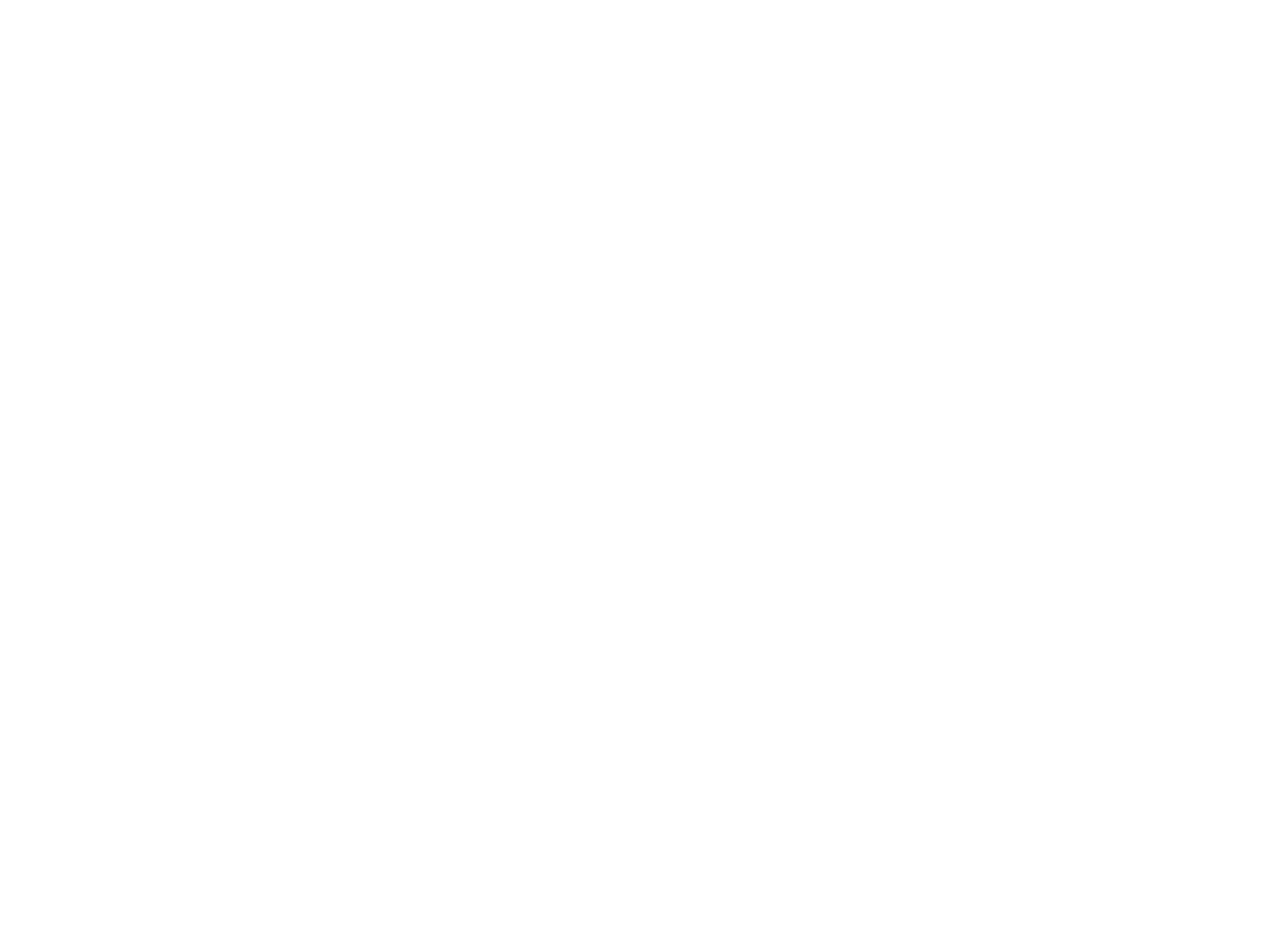
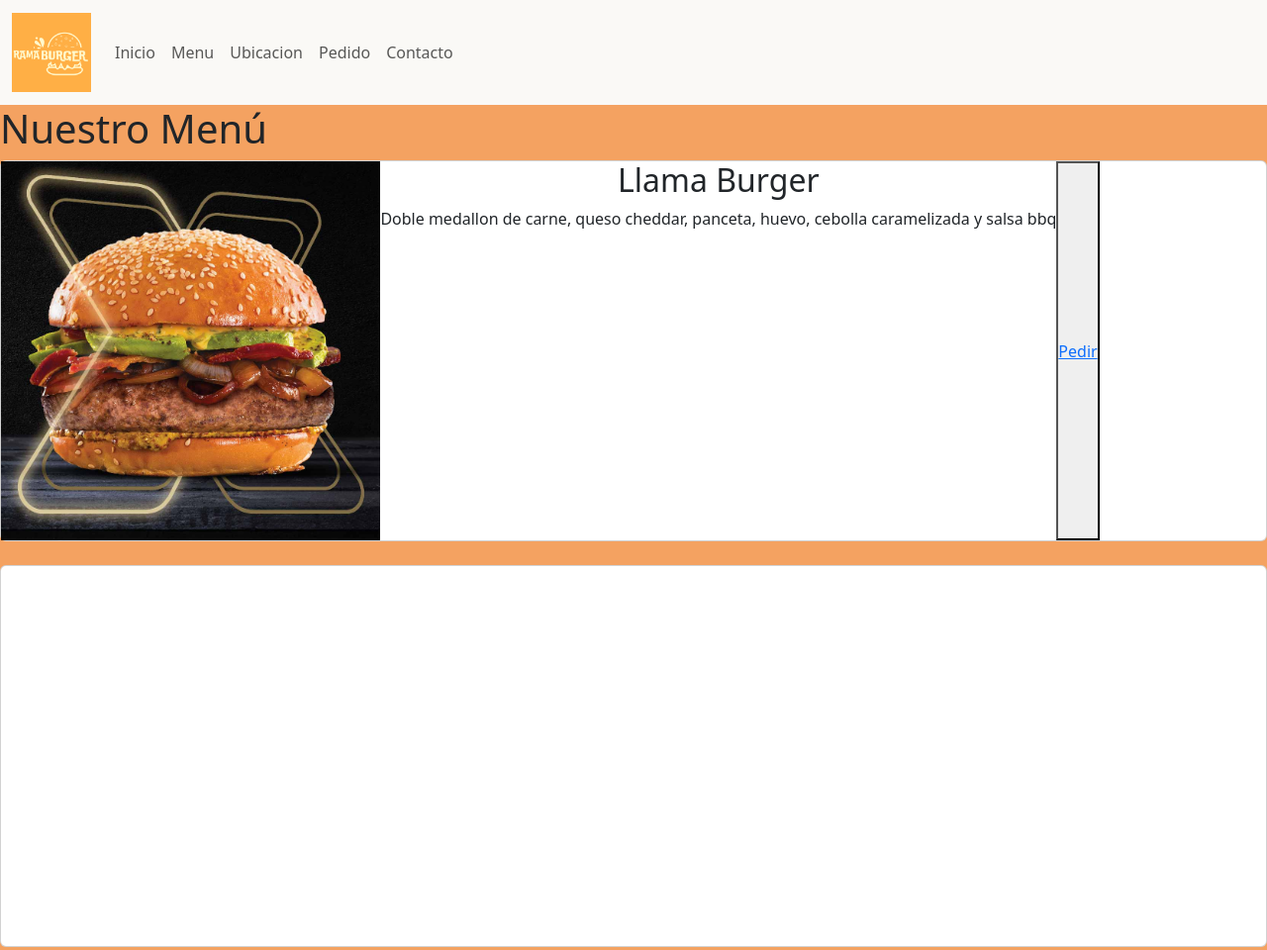
Before and after one commit to Ramiro-cmd/proyecto-final, a website: page pages/menu.html in a window 1280 px wide. Shown: the top 960 px of the page at 99% size. Before the commit the page ends 800 px from the top, so only its background shows below. Drawn offline with nearby package versions, Linux system fonts and the light colour scheme.

Commit message:
realice la estructura de la pagina menu

```diff
--- a/pages/menu.html
+++ b/pages/menu.html
@@ -3,9 +3,90 @@
 <head>
     <meta charset="UTF-8">
     <meta name="viewport" content="width=device-width, initial-scale=1.0">
-    <title>Document</title>
+    <title>Menu</title>
+
+    <!-- link css -->
+     <link rel="stylesheet" href="../css/main.css">
+    <!-- link bootstrap -->
+    <link href="https://cdn.jsdelivr.net/npm/bootstrap@5.3.3/dist/css/bootstrap.min.css" rel="stylesheet" integrity="sha384-QWTKZyjpPEjISv5WaRU9OFeRpok6YctnYmDr5pNlyT2bRjXh0JMhjY6hW+ALEwIH" crossorigin="anonymous">
 </head>
-<body>
+<body class="body-bg">
 
+    <!-- HEADER -->
+    <nav class="navbar navbar-expand-lg bg-header">
+        <div class="container-fluid">
+            <a class="navbar-brand" href="#">
+                <img src="../img/ramaburger_logo.png" alt="Logo hamburgueseria RamaBurger" class="logo-rm">
+            </a>
+            <button class="navbar-toggler" type="button" data-bs-toggle="collapse" data-bs-target="#navbarSupportedContent" aria-controls="navbarSupportedContent" aria-expanded="false" aria-label="Toggle navigation">
+                <span class="navbar-toggler-icon"></span>
+            </button>
+            <div class="collapse navbar-collapse" id="navbarSupportedContent">
+                <ul class="navbar-nav me-auto mb-2 mb-lg-0">
+                    <li class="nav-item">
+                        <a class="nav-link" href="#">Inicio</a>
+                    </li>
+                    <li class="nav-item">
+                        <a class="nav-link" href="#">Menu</a>
+                    </li>
+                    <li class="nav-item">
+                        <a class="nav-link" href="#">Ubicacion</a>
+                    </li>
+                    <li class="nav-item">
+                        <a class="nav-link" href="#">Pedido</a>
+                    </li>
+                    <li class="nav-item">
+                        <a class="nav-link" href="#">Contacto</a>
+                    </li>
+                </ul>
+            </div>
+        </div>
+    </nav>
+
+
+    <!-- MAIN -->
+
+    <main class="main-menu">
+        <h1>Nuestro Menú</h1>
+        <div class="menu">
+            <div class="card">
+                <img src="../img/img-card.jpg" alt="">
+                <div class="text-card">
+                    <h2>Llama Burger</h2>
+                    <p>Doble medallon de carne, queso cheddar, panceta, huevo, cebolla caramelizada y salsa bbq</p>
+                </div>
+                <button class="boton-card"><a href="">Pedir</a></button>
+            </div>
+            <div class="card">
+
+            </div>
+            <div class="card">
+
+            </div>
+            <div class="card">
+            </div>
+        </div>
+    </main>
+
+
+
+
+
+
+
+
+
+
+
+
+
+
+
+
+
+
+
+    <!-- script bt -->
+    <script src="https://cdn.jsdelivr.net/npm/bootstrap@5.3.3/dist/js/bootstrap.bundle.min.js" integrity="sha384-YvpcrYf0tY3lHB60NNkmXc5s9fDVZLESaAA55NDzOxhy9GkcIdslK1eN7N6jIeHz" crossorigin="anonymous"></script>
 </body>
 </html>
--- a/sass/general/_home.scss
+++ b/sass/general/_home.scss
@@ -3,6 +3,8 @@
 //import de variables
 @import "../utilidades/variables";
 
+
+//ESTILOS DEL INDEX
 /* HEADER */
 .bg-header{
     background-color: $color-navbar;
@@ -18,7 +20,6 @@
 }
 
 /* MAIN */
-
 .main-index{
     height: 75vh;
     margin-bottom: 20px;
@@ -57,9 +58,7 @@
 
     }
 }
-
 /* FOOTER */
-
 footer{
     background-color: #1E2D2F;
     color: $textos;
@@ -68,7 +67,6 @@
     text-align: center;
     align-items: center;
     justify-content: space-around;
-    margin-bottom: 0;
     padding: 10px;
     .logo-footer{
         img{
@@ -80,3 +78,20 @@
         display: none;
     }
 }
+
+//---------------------------------------------------------------
+//ESTILOS DEL MENU
+/* ESTILOS DEL MENU */
+.main-menu{
+    .menu{
+        @include grid(grid,1fr, repeat(4,1fr));
+        .card{
+            display: flex;
+            flex-direction: row;
+            img{
+                width: 30%;
+            }
+
+        }
+    }
+}
```
Also changed, not shown: index.html (+1 -1 lines), css/main.css, img/img-card.jpg (added), 1 other file.
